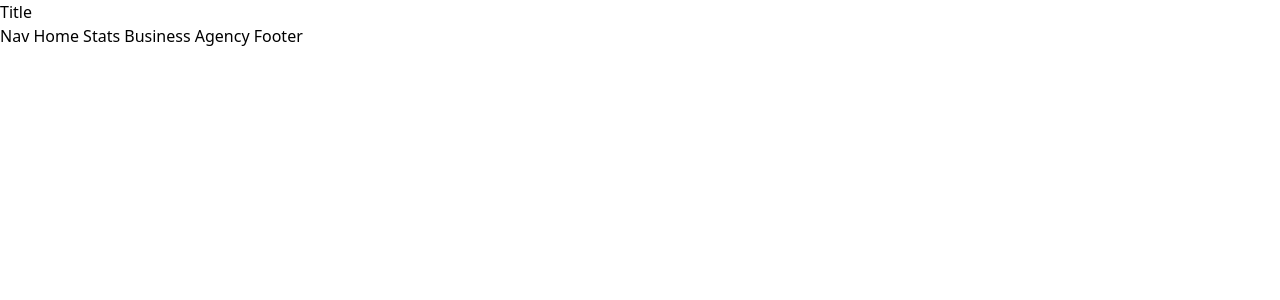
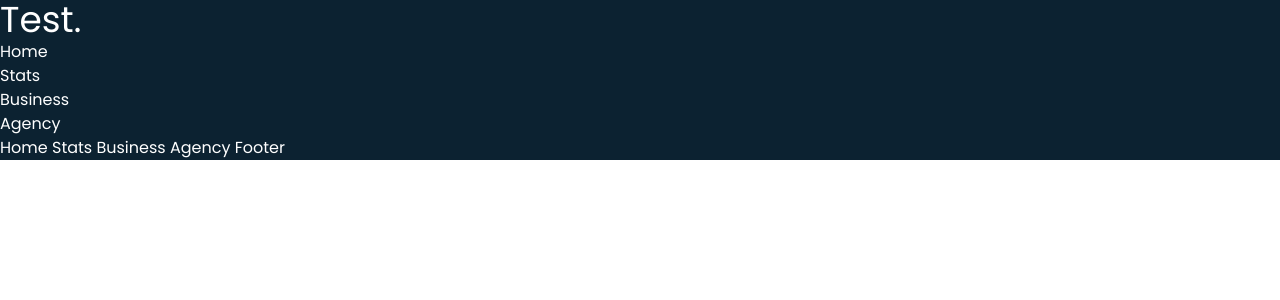
Before and after one commit to MezianeS/Project-9, a React (Vite) app: page / in a window 1280 px wide. Shown: the top 300 px of the page. Built offline with nearby package versions, Linux system fonts and the light colour scheme.

Commit message:
Add navbar

```diff
--- a/src/App.jsx
+++ b/src/App.jsx
@@ -1,16 +1,19 @@
+import Navbar from './components/Components'
 
 function App() {
   return (
-    <div className="bg-primary w-full overflow-hidden">
-      <div className="home">
-        <h1>Title</h1>
+    <div className="w-full overflow-hidden">
+      <div className="home bg-primary">
+        <h1 className="text-4xl">Test.</h1>
+        <div className="">
+        <Navbar />
+        Home
+        Stats
+        Business
+        Agency
+        Footer
+        </div>
       </div>
-      Nav
-      Home
-      Stats
-      Business
-      Agency
-      Footer
     </div>
   )
 }
--- /dev/null
+++ b/src/components/Components.jsx
@@ -0,0 +1,4 @@
+import Navbar from './Navbar/Navbar'
+
+
+export default Navbar
--- /dev/null
+++ b/src/components/Navbar/Navbar.jsx
@@ -0,0 +1,18 @@
+import React from 'react'
+
+const Navbar = () => {
+  return (
+    <div className='navbar__projectnine'>
+        <nav>
+            <ul>
+                <li><a href="#home">Home</a></li>
+                <li><a href="#stats">Stats</a></li>
+                <li><a href="#business">Business</a></li>
+                <li><a href="#agency">Agency</a></li>
+            </ul>
+        </nav>
+    </div>
+  )
+}
+
+export default Navbar
--- a/src/index.css
+++ b/src/index.css
@@ -1,6 +1,18 @@
+@import url('https://fonts.googleapis.com/css2?family=Poppins:ital,wght@0,100;0,200;0,300;0,400;0,500;0,700;0,800;0,900;1,100;1,200;1,300&display=swap');
+
 @tailwind base;
 @tailwind components;
 @tailwind utilities;
+
+body{
+  font-family: 'Poppins', sans-serif;
+  color: white;
+  font-synthesis: none;
+  text-rendering: optimizeLegibility;
+  -webkit-font-smoothing: antialiased;
+  -moz-osx-font-smoothing: grayscale;
+  -webkit-text-size-adjust: 100%;
+}
 /*
 :root {
   font-family: Inter, Avenir, Helvetica, Arial, sans-serif;
--- a/tailwind.config.cjs
+++ b/tailwind.config.cjs
@@ -2,10 +2,11 @@
 module.exports = {
   content: ["./src/**/*.{js,jsx,ts,tsx}",],
   theme: {
-    color: {
-      primary: '#000001',
+    extend: {
+      colors: {
+        primary: '#0C2231',
+      },
     },
-    extend: {},
   },
   plugins: [],
 }
```
